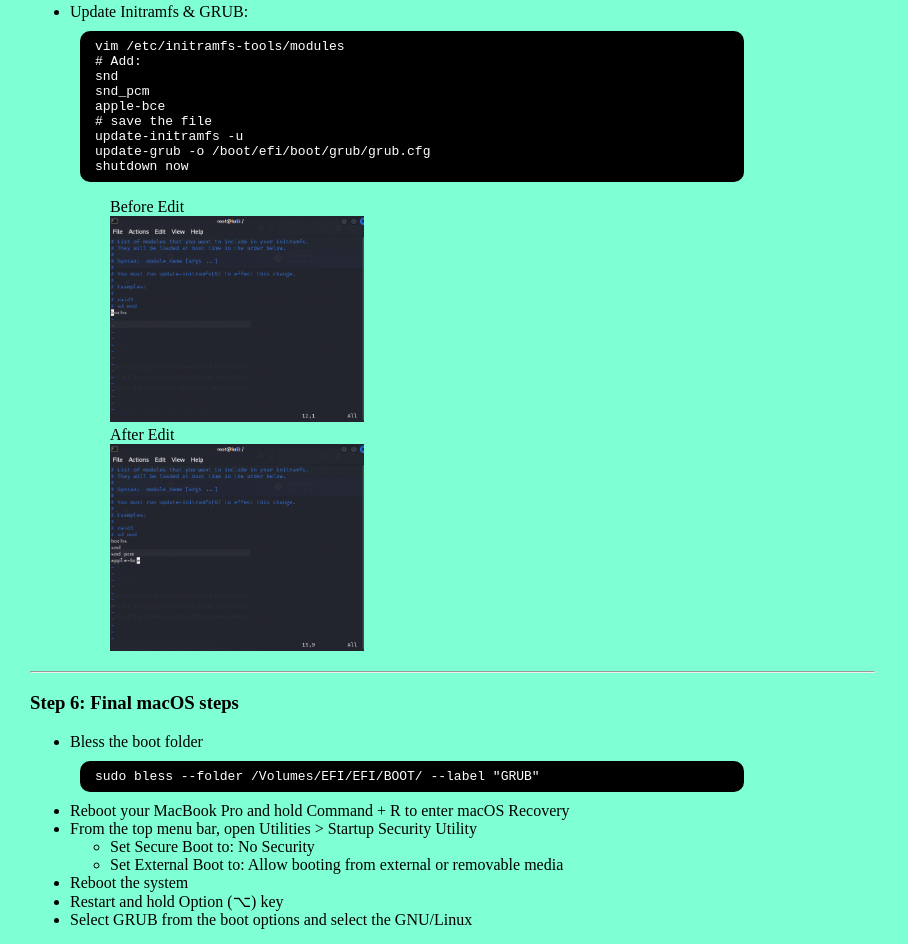
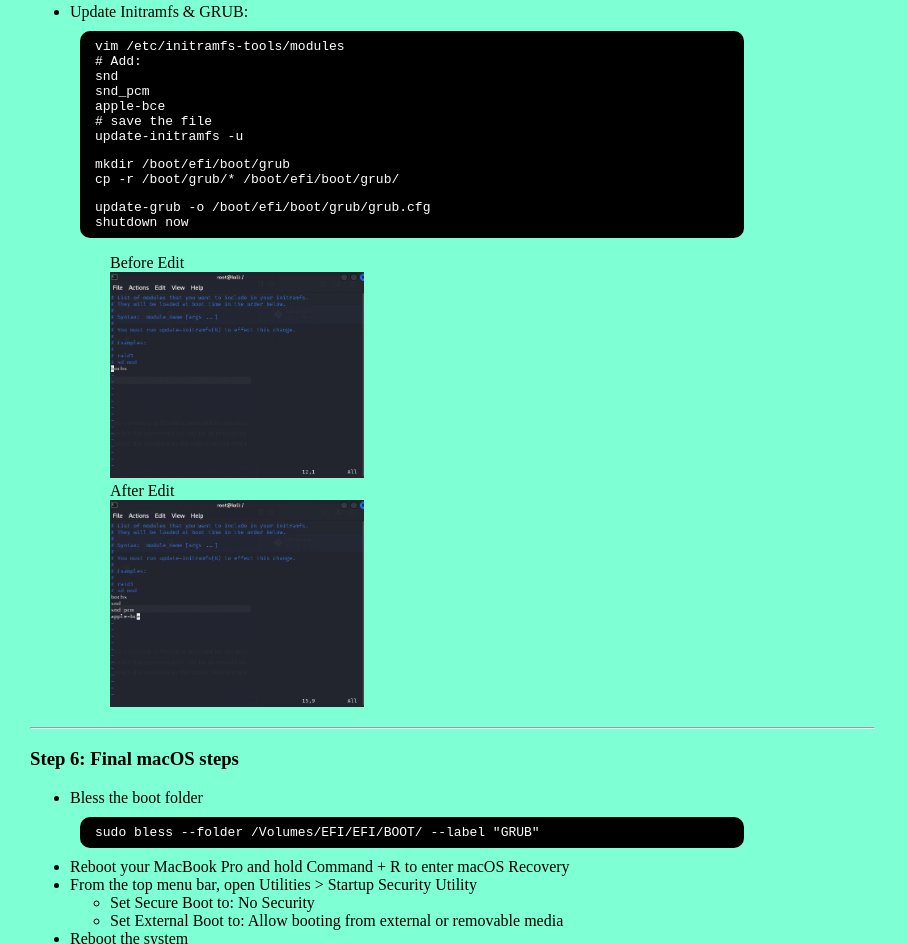
Before and after one commit to showansimkhada/showansimkhada.github.io, a plain HTML site: page guides/kali_linux.html in a window 1280 px wide. Shown: the part 6869-7813 px from the top of the page, without its empty margins (0-908 px from the left). Drawn offline with Linux system fonts and the light colour scheme.

Commit message:
Updated step 5

```diff
--- a/guides/kali_linux.html
+++ b/guides/kali_linux.html
@@ -611,6 +611,18 @@
                             update-initramfs -u
                         </span>
                         <span>
+                            <p></p>
+                        </span>
+                        <span>
+                            mkdir /boot/efi/boot/grub
+                        </span>
+                        <span>
+                            cp -r /boot/grub/* /boot/efi/boot/grub/
+                        </span>
+                        <span>
+                            <p></p>
+                        </span>
+                        <span>
                             update-grub -o /boot/efi/boot/grub/grub.cfg
                         </span>
                         <span>
```
